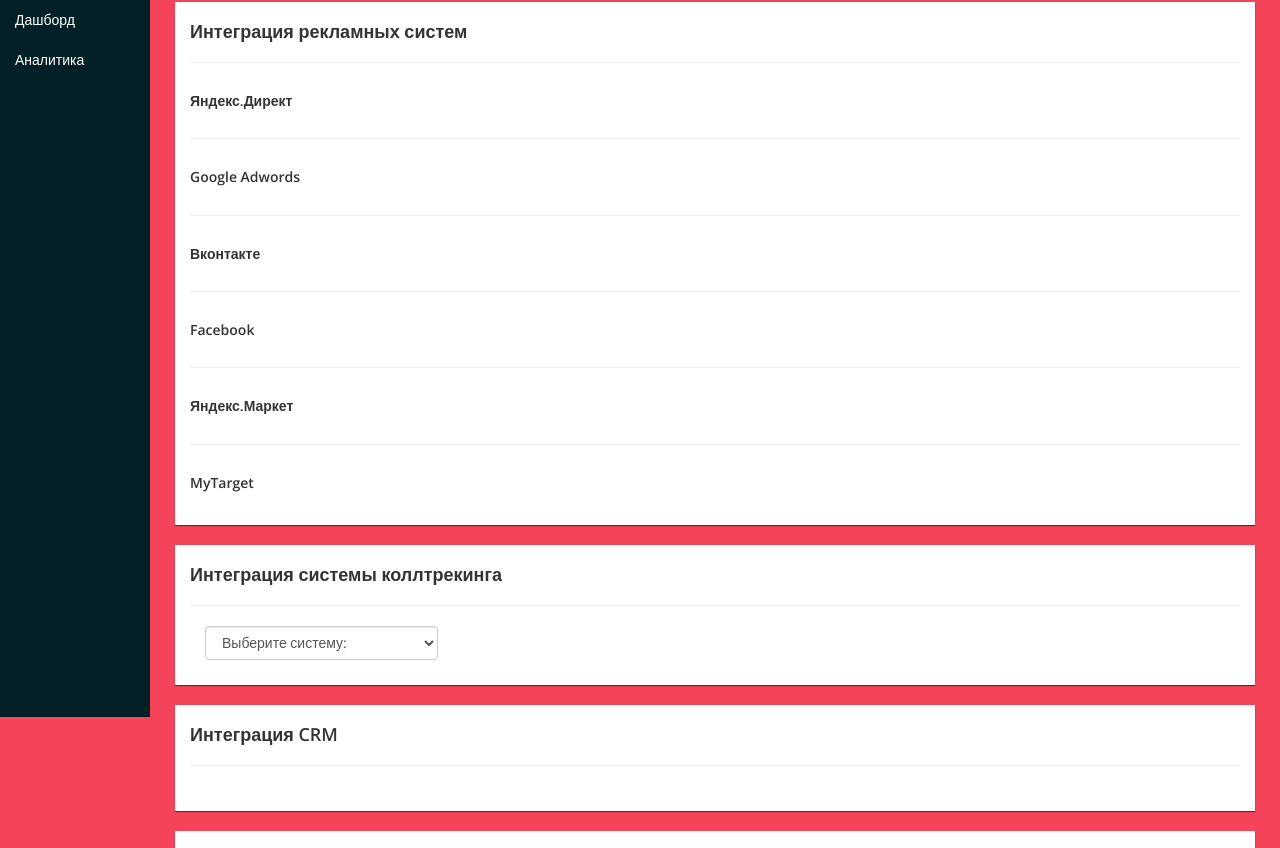
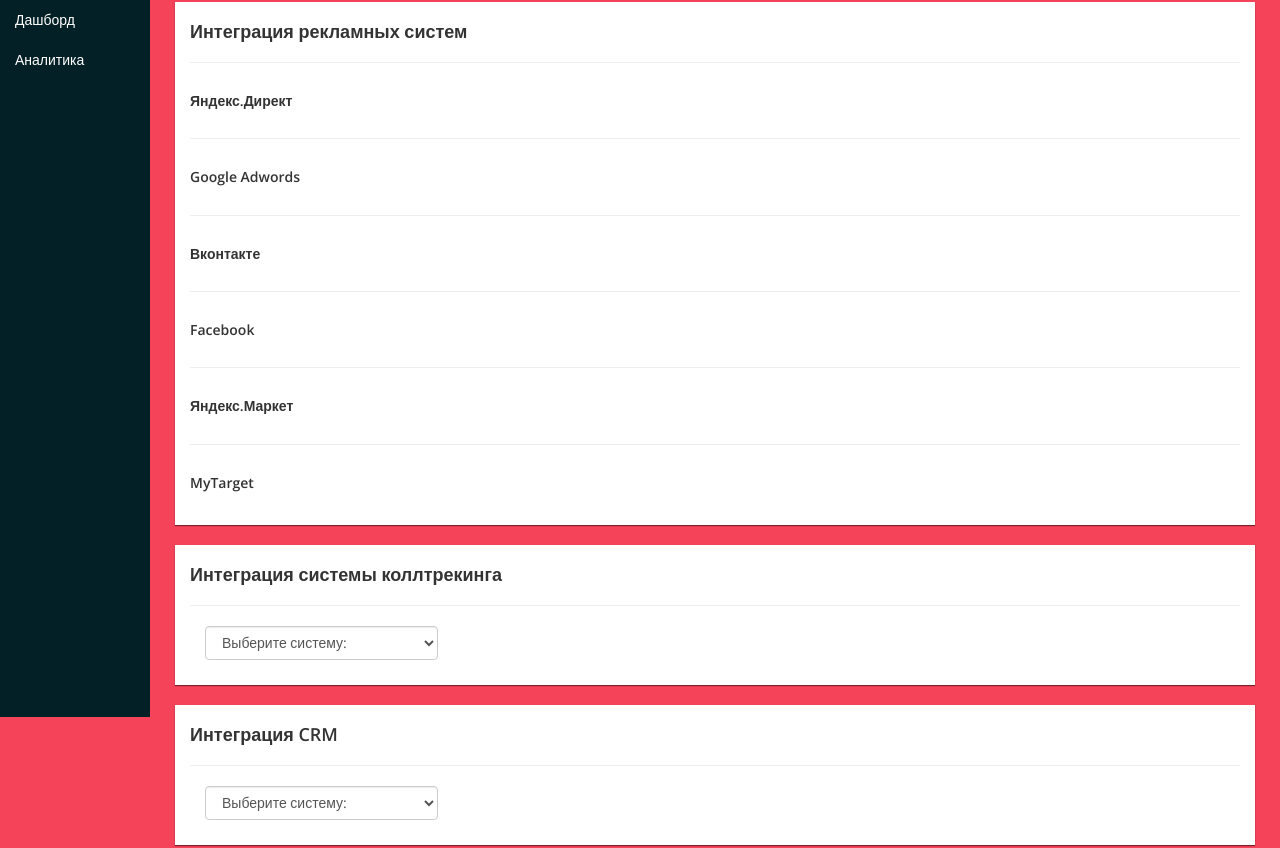
Before and after one commit to apex-tools/draft-dashboard, a plain HTML site: page index.html in a window 1280 px wide. Shown: the part 83-931 px from the top of the page. Drawn offline with nearby package versions, Linux system fonts and the light colour scheme.

Commit message:
Добавлен выбор CRM

```diff
--- a/index.html
+++ b/index.html
@@ -110,12 +110,30 @@
 					<option>Ringostat</option>
 					<option>Callibri</option>
 					<option>PrimeGate</option>
+					<option>Другая</option>
 				</select>
 			</div>
 		</div>
 		<div class="col-md-12 settings-card">
 			<h4>Интеграция CRM</h4>
 			<hr>
+			<div class="col-md-3">
+				<select class="form-control">
+					<option>Выберите систему:</option>
+					<option>Битрикс 24</option>
+					<option>Amo CRM</option>
+					<option>Мегаплан</option>
+					<option>In Sales</option>
+					<option>Мой Склад</option>
+					<option>Retail CRM</option>
+					<option>1С-Битрикс</option>
+					<option>Freshoffice</option>
+					<option>Shop-Script 6</option>
+					<option>Salesforce</option>
+					<option>Pipedrive</option>
+					<option>Другая</option>
+				</select>
+			</div>
 		</div>
 		<div class="col-md-12 settings-card">
 			<h4>Другие интеграции</h4>
```
